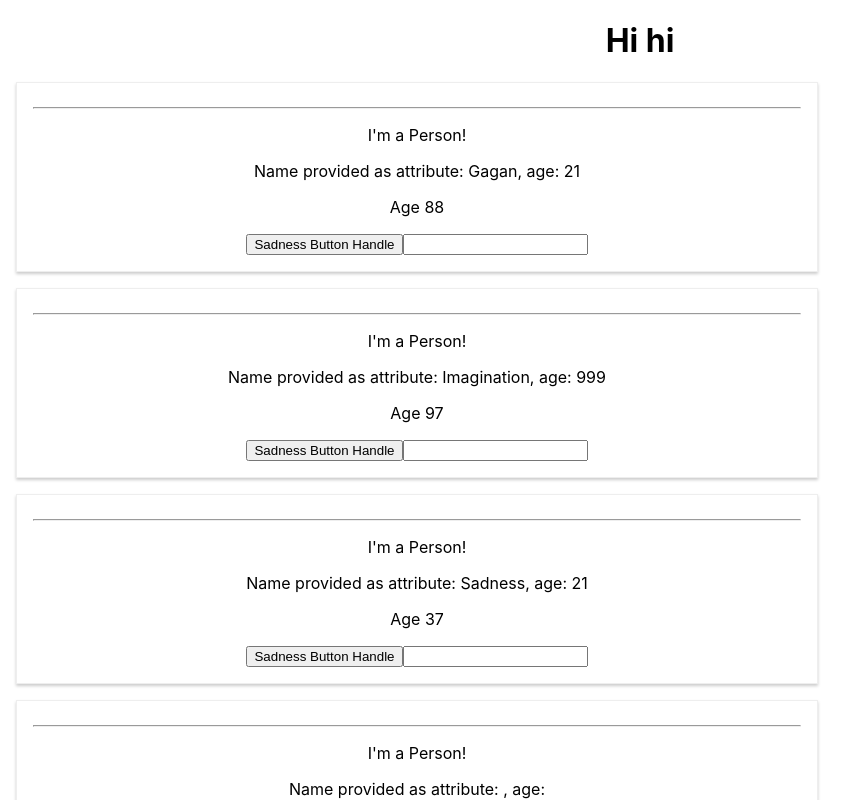
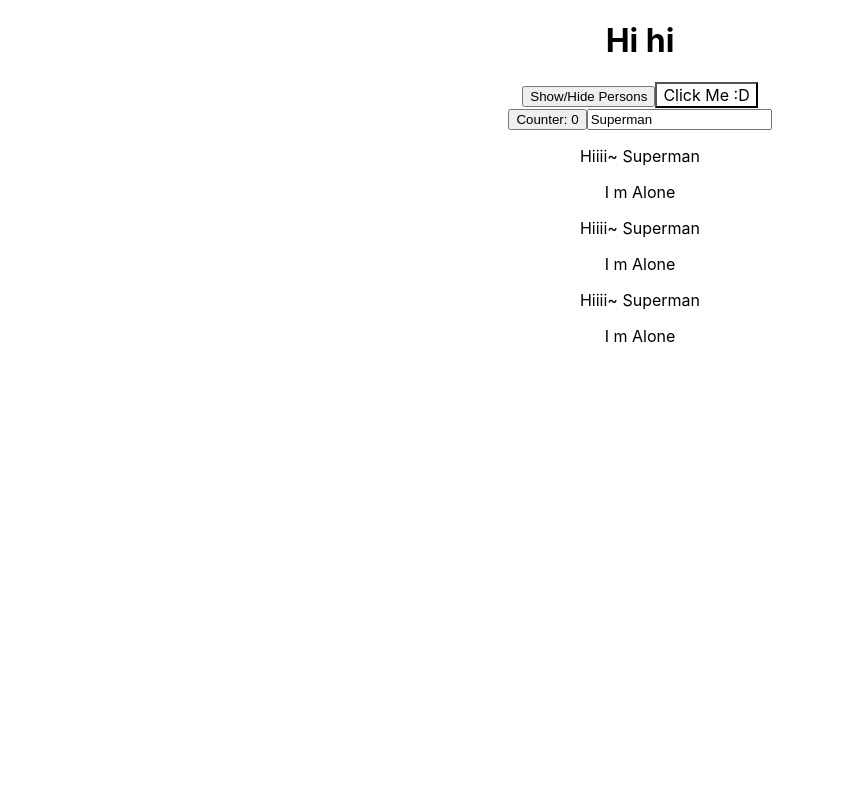
Before and after one commit to Gagandeep39/react-js-basics, a React (Create React App) app: page / in a window 1280 px wide. Shown: the top 800 px of the page, without its empty margins (0-867 px from the left). Built offline with nearby package versions, Linux system fonts and the light colour scheme.

Commit message:
Added show/hide block of UI

```diff
--- a/src/App.js
+++ b/src/App.js
@@ -63,11 +63,28 @@ function App() {
     })
   }
 
+  const [showHideState, setShowHideState] = useState({
+    buttonState: false
+  })
+
+  const showHideButtonHandler = (event) => {
+    setShowHideState({
+      buttonState: !showHideState.buttonState
+    })
+  }
+
   return (
     // Method 1 - Standard MEthod, It gets compiled to below method before execution
     // Below code contains a jsx structure i.e it can have only 1 root element which is div element
     <div className='App'>
       <h1>Hi hi</h1>
+
+      <button onClick={showHideButtonHandler}>Show/Hide Persons</button>
+
+      {
+
+      showHideState.buttonState ==true ?
+        <div>
           <Person name="Gagan" age="21" />
           <Person name="Imagination" age="999" change={nameChangeHandler} />
           {/* Here we are passing a handler to testButton so it can be accessed from within the component
@@ -76,6 +93,9 @@ function App() {
 
           <Person name="Sadness" age="21" click={testButton}/>
           <Person> Test fetching data between element tags </Person>
+        </div>
+      : null
+      }
       <button style={style}
       onClick={ testButton }>Click Me :D</button>
       <br/>
```
Lines whose indentation alone changed are shown as unchanged.
